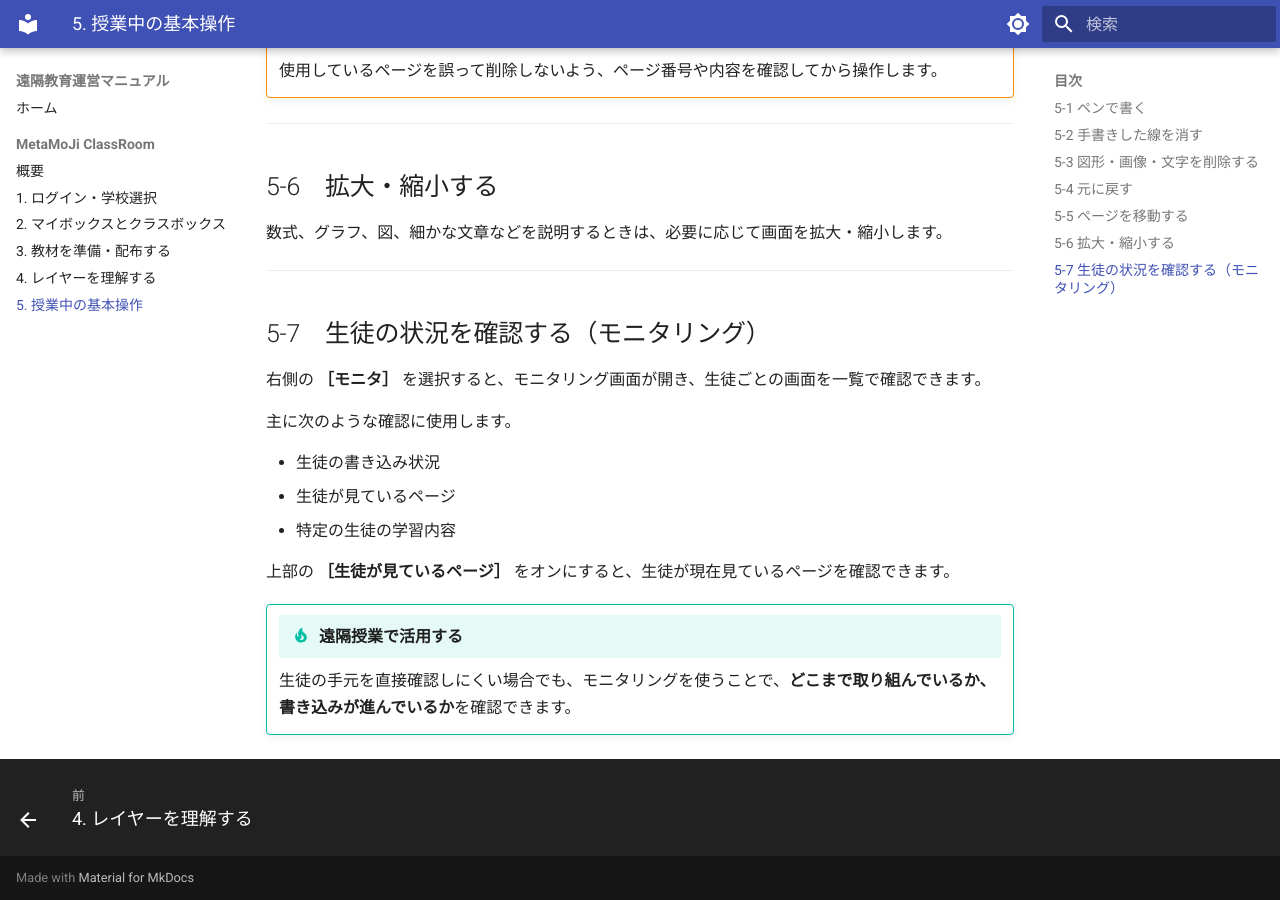
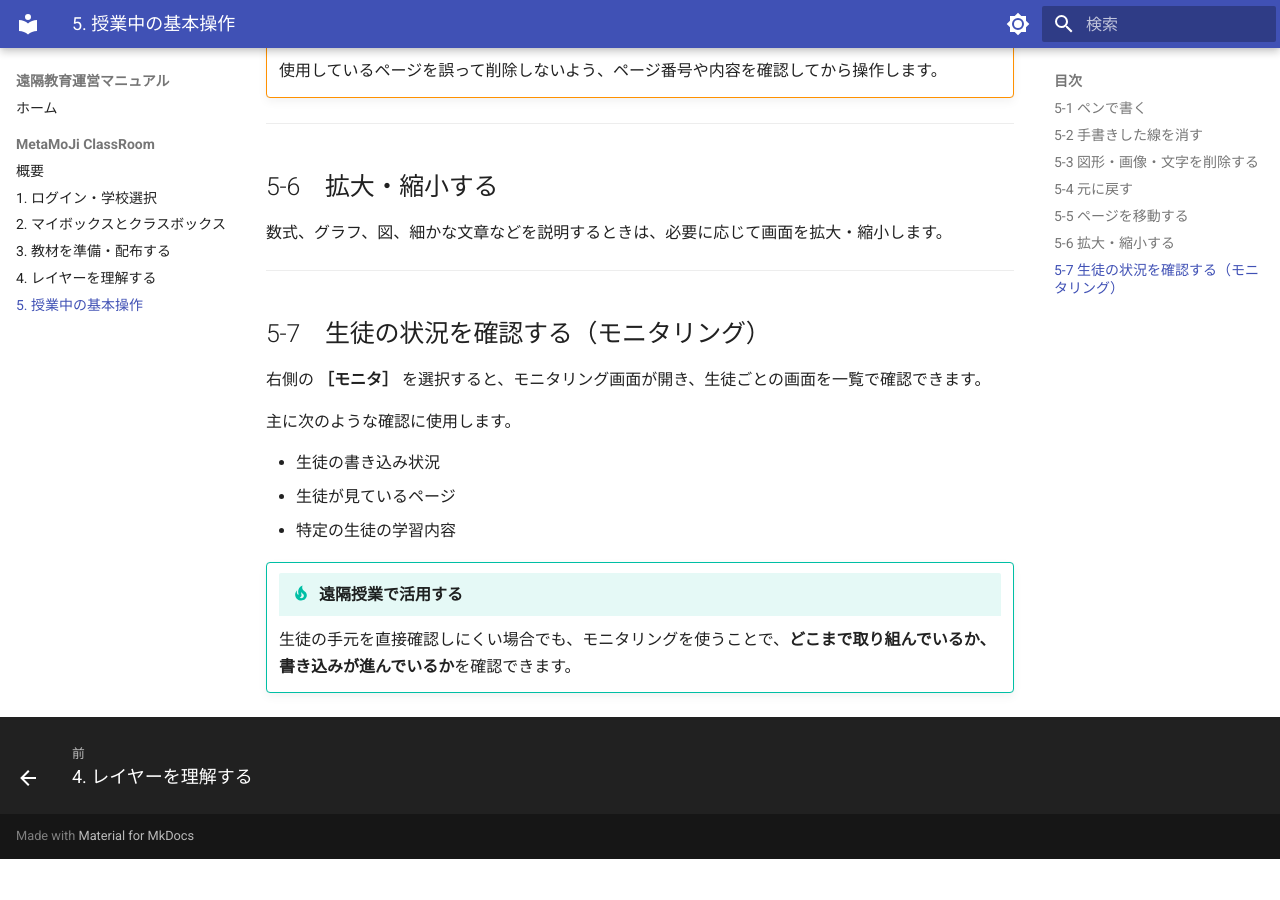
Before and after one commit to a-recs/remote-manual, an MkDocs documentation site: the page built from docs/metamoji/05-operation.md, in a window 1280 px wide and 900 px high, scrolled down 1433 px. Built offline with MkDocs 1.6.1 and Material for MkDocs 9.7.7, drawn with Linux system fonts in a browser that asks for light colours; after the commit the page ends 2292 px from its top, so only the background shows below that.

Commit message:
モニタリングの詳細操作を簡略化

```diff
--- a/docs/metamoji/05-operation.md
+++ b/docs/metamoji/05-operation.md
@@ -76,12 +76,10 @@
 - 生徒が見ているページ
 - 特定の生徒の学習内容
 
-上部の **［生徒が見ているページ］** をオンにすると、生徒が現在見ているページを確認できます。
-
 !!! tip "遠隔授業で活用する"
     生徒の手元を直接確認しにくい場合でも、モニタリングを使うことで、**どこまで取り組んでいるか、書き込みが進んでいるか**を確認できます。
 
 <!--
-画像掲載予定：モニタリング画面、生徒一覧、［生徒が見ているページ］
+画像掲載予定：モニタリング画面、生徒一覧
 公開用画像では氏名を「生徒01」「生徒02」等に置き換える。
 -->
```
